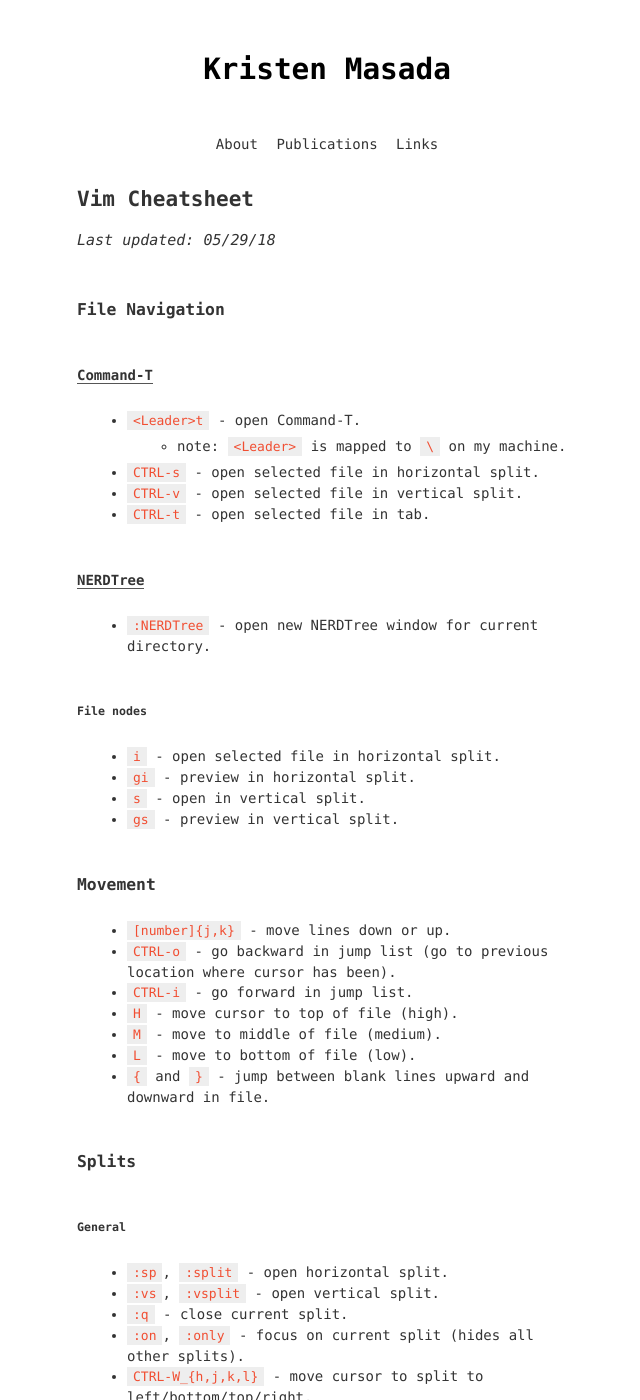
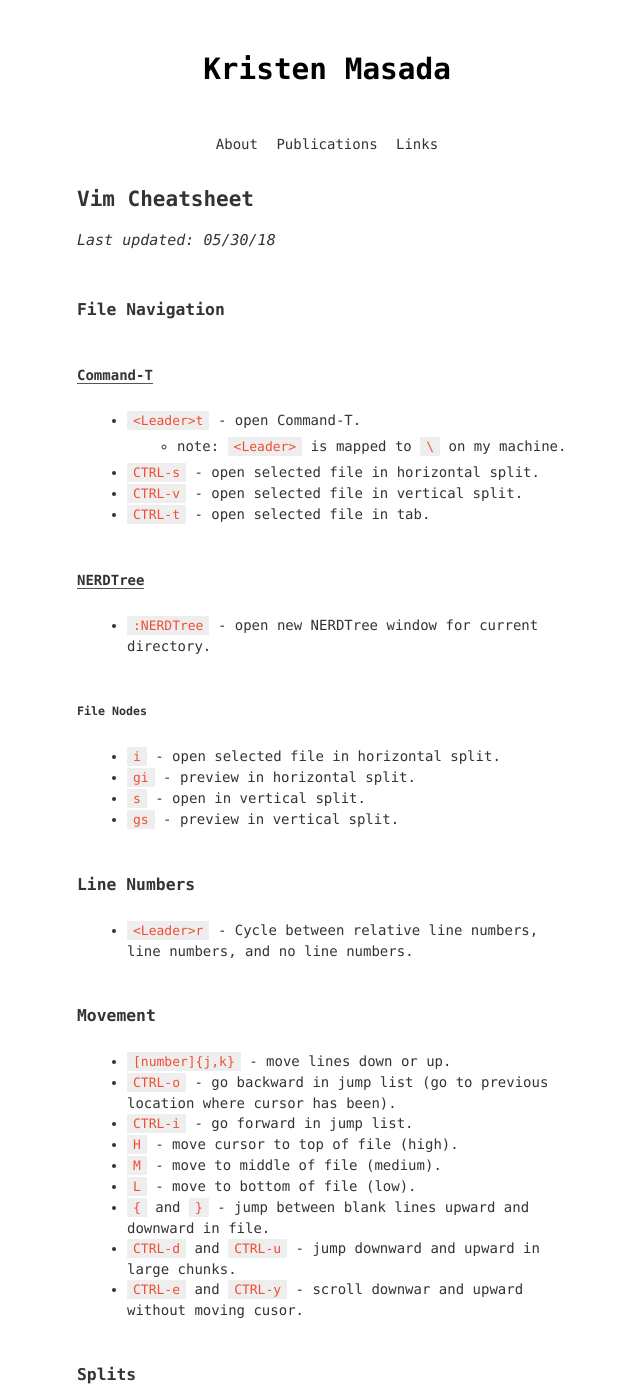
Before and after one commit to kristenmasada/kristenmasada.github.io, a Jekyll site: the page built from vim_cheatsheet.md, in a window 1280 px wide and 1400 px high. Shown: the whole window, without its empty margins (313-953 px from the left). Built offline with Jekyll 4.4.1, drawn with Linux system fonts in a browser that asks for light colours.

Commit message:
Updated vim cheatsheet.

```diff
--- a/vim_cheatsheet.md
+++ b/vim_cheatsheet.md
@@ -5,7 +5,7 @@ title: Vim Cheatsheet
 
 # Vim Cheatsheet
 
-_Last updated: 05/29/18_
+_Last updated: 05/30/18_
 
 ### File Navigation
 
@@ -20,11 +20,15 @@ _Last updated: 05/29/18_
 #### [NERDTree](https://github.com/scrooloose/nerdtree)
 * `:NERDTree` - open new NERDTree window for current directory.
 
-##### File nodes
+##### File Nodes
 * `i` - open selected file in horizontal split.
 * `gi` - preview in horizontal split.
 * `s` - open in vertical split.
 * `gs` - preview in vertical split.
+
+
+### Line Numbers
+* `<Leader>r` - Cycle between relative line numbers, line numbers, and no line numbers.
 
 
 ### Movement
@@ -35,6 +39,8 @@ _Last updated: 05/29/18_
 * `M` - move to middle of file (medium).
 * `L` - move to bottom of file (low).
 * `{` and `}` - jump between blank lines upward and downward in file.
+* `CTRL-d` and `CTRL-u` - jump downward and upward in large chunks.
+* `CTRL-e` and `CTRL-y` - scroll downwar and upward without moving cusor.
 
 
 ### Splits
```
